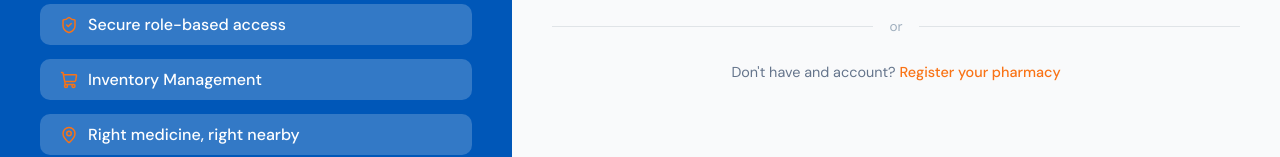
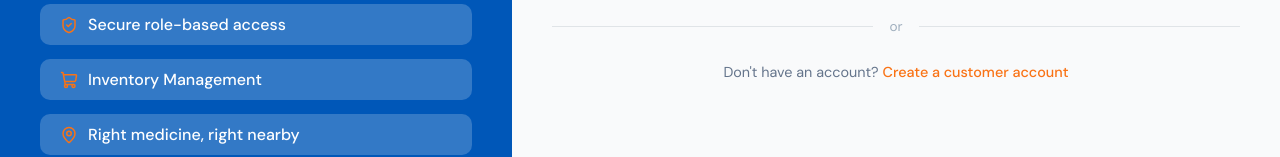
Before and after one commit to satyam-th/MediCheck, a React app in the folder frontend/: page /login in a window 1280 px wide. Shown: the part 420-577 px from the top of the page. Built offline with nearby package versions, Linux system fonts and the light colour scheme; the HTML template or start-up script is replaced by a standard one.

Commit message:
update the register link to customer registration flow

```diff
--- a/frontend/src/pages/auth/login/Login.jsx
+++ b/frontend/src/pages/auth/login/Login.jsx
@@ -89,7 +89,7 @@ export default function Login(){
 
                 <FormDivider text="or" />
 
-                <p className={styles.switchAuth}>Don't have and account? <Link to='/register'>Register your pharmacy</Link></p>
+                <p className={styles.switchAuth}>Don't have an account? <Link to='/register/customer'>Create a customer account</Link></p>
             </form>
         </AuthLayout>
 );
```
